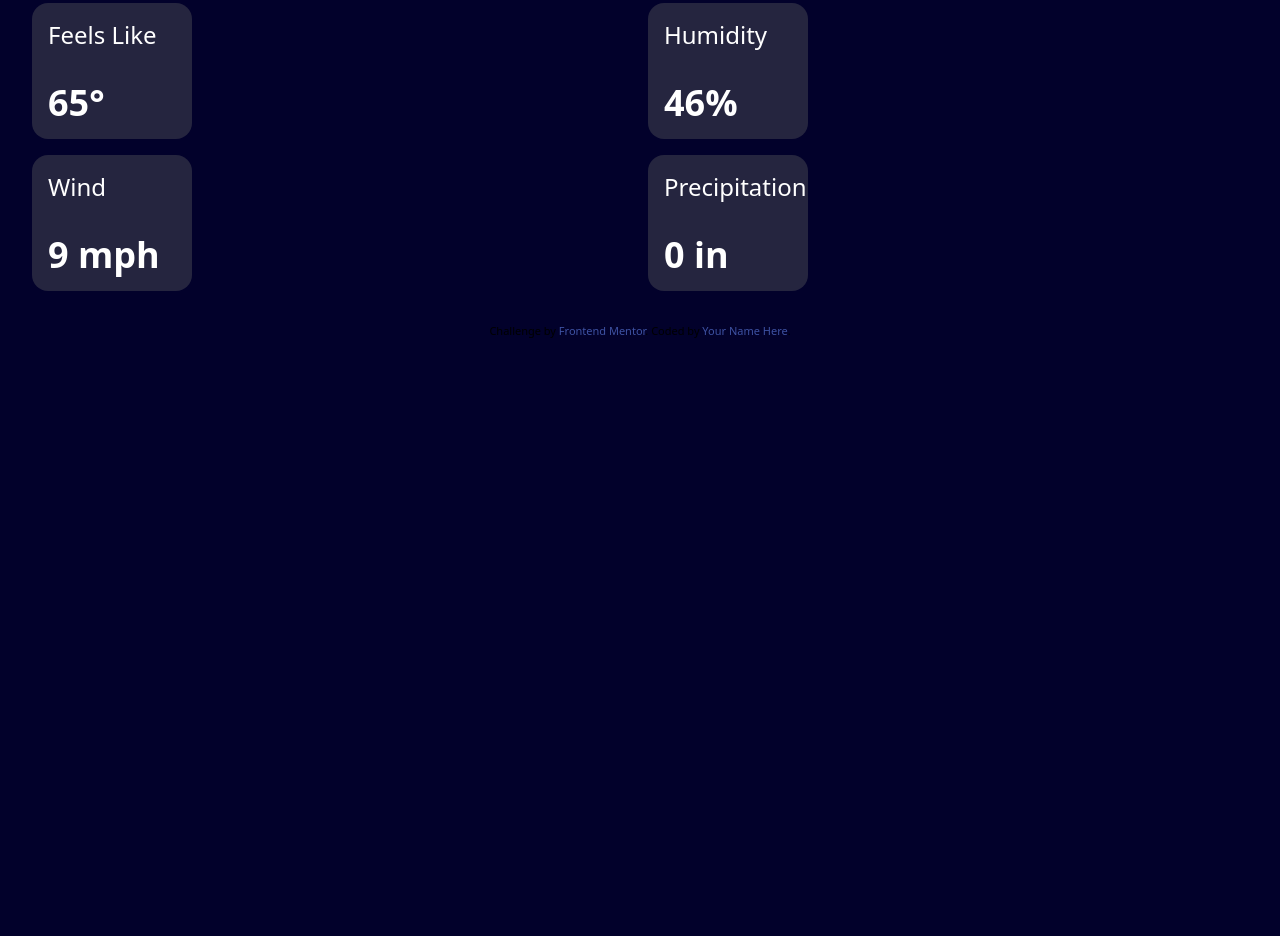
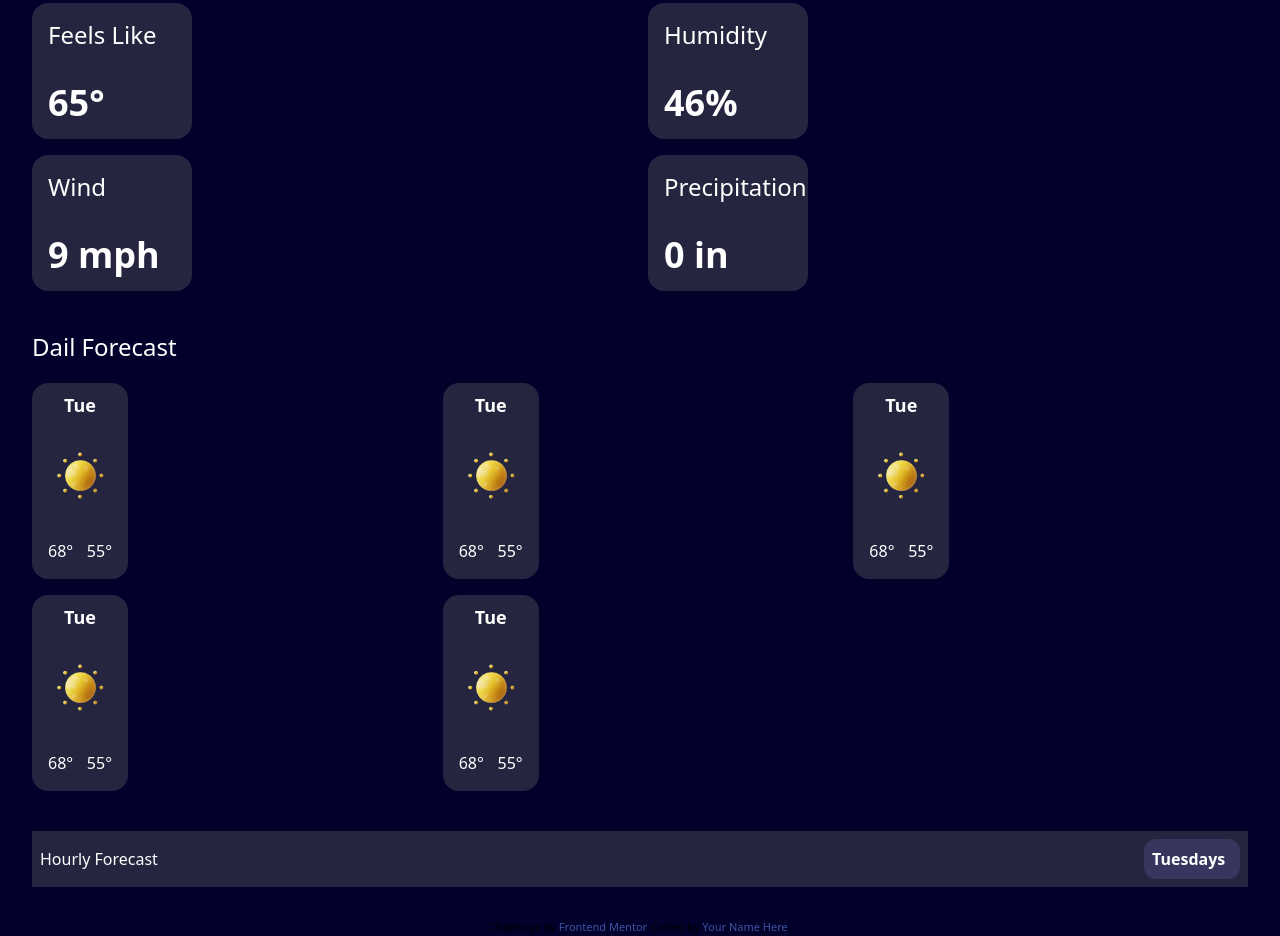
Before and after one commit to mugisha12john/weather_app, a website: page index.html in a window 1280 px wide. Shown: the part 673-1609 px from the top of the page. Before the commit the page ends 1013 px from the top, so only its background shows below. Drawn offline with Linux system fonts and the light colour scheme.

Commit message:
feat: hours forecast header

```diff
--- a/index.html
+++ b/index.html
@@ -98,6 +98,67 @@
             <h2 class="text-4xl font-bold p-4">0 in</h2>
           </div>
         </div>
+        <!-- Daily forecast -->
+        <div class="mt-10">
+          <h1 class="text-white text-2xl font-medium">Dail Forecast</h1>
+          <section class="mt-5 grid grid-cols-3 gap-4">
+            <div class="bg-[#25253f] w-24 rounded-2xl text-white">
+              <h1 class="font-semibold p-2 text-center text-lg">Tue</h1>
+              <img src="./assets/images/icon-sunny.webp" alt="sunny icon" />
+              <div class="flex justify-between p-4">
+                <h1>68°</h1>
+                <h2>55°</h2>
+              </div>
+            </div>
+
+            <div class="bg-[#25253f] w-24 rounded-2xl text-white">
+              <h1 class="font-semibold p-2 text-center text-lg">Tue</h1>
+              <img src="./assets/images/icon-sunny.webp" alt="sunny icon" />
+              <div class="flex justify-between p-4">
+                <h1>68°</h1>
+                <h2>55°</h2>
+              </div>
+            </div>
+            <div class="bg-[#25253f] w-24 rounded-2xl text-white">
+              <h1 class="font-semibold p-2 text-center text-lg">Tue</h1>
+              <img src="./assets/images/icon-sunny.webp" alt="sunny icon" />
+              <div class="flex justify-between p-4">
+                <h1>68°</h1>
+                <h2>55°</h2>
+              </div>
+            </div>
+            <div class="bg-[#25253f] w-24 rounded-2xl text-white">
+              <h1 class="font-semibold p-2 text-center text-lg">Tue</h1>
+              <img src="./assets/images/icon-sunny.webp" alt="sunny icon" />
+              <div class="flex justify-between p-4">
+                <h1>68°</h1>
+                <h2>55°</h2>
+              </div>
+            </div>
+            <div class="bg-[#25253f] w-24 rounded-2xl text-white">
+              <h1 class="font-semibold p-2 text-center text-lg">Tue</h1>
+              <img src="./assets/images/icon-sunny.webp" alt="sunny icon" />
+              <div class="flex justify-between p-4">
+                <h1>68°</h1>
+                <h2>55°</h2>
+              </div>
+            </div>
+          </section>
+        </div>
+      </section>
+
+      <!-- Hourly forecast -->
+      <section class="bg-[#25253f]">
+        <div class="flex justify-between p-2 mt-10 items-center">
+          <h1 class="text-white rounded-2xl font-medium">Hourly Forecast</h1>
+          <div
+            class="bg-[#36365f] w-24 font-semibold rounded-xl p-2 text-white"
+          >
+            Tuesdays
+          </div>
+        </div>
+
+
       </section>
     </main>
 
```
Also changed, not shown: src/output.css.
